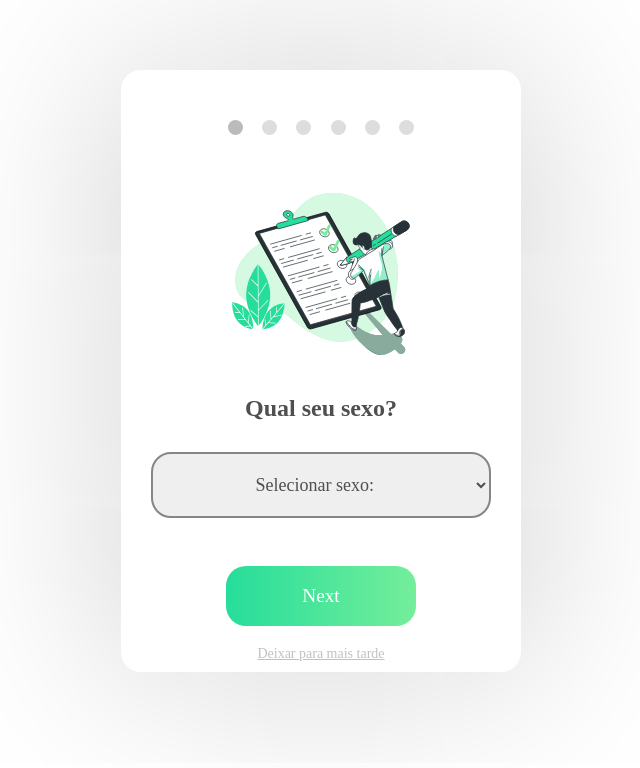
After one commit to victorhtanaka/Garssum, a PHP site: page /form.html in a window 1280 px wide. The commit adds this page. Shown: the top 768 px of the page, without its empty margins (319-959 px from the left). Run offline with PHP 8.4, Linux system fonts and the light colour scheme; some web fonts are replaced.

Commit message:
awawgseg

```diff
--- /dev/null
+++ b/CSS/form.css
@@ -0,0 +1,162 @@
+@font-face {
+  font-family: "GalakRound";
+  src: url('../GalakRound/GalakRound-Light.ttf') format("truetype");
+  font-style: normal;
+  font-weight: 300;
+}
+
+@font-face {
+  font-family: "GalakRound";
+  src: url('../GalakRound/GalakRound-Medium.ttf') format("truetype");
+  font-style: normal;
+  font-weight: 500;
+}
+
+@font-face {
+  font-family: "GalakRound";
+  src: url('../GalakRound/GalakRound-GalakProThin.ttf') format("truetype");
+  font-style: normal;
+  font-weight: 200;
+}
+
+@font-face {
+  font-family: "GalakRound";
+  src: url('../GalakRound/GalakRound-GalakProRegular.ttf') format("truetype");
+  font-style: normal;
+  font-weight: 400;
+}
+
+* {
+    font-family: "GalakRound";
+    text-decoration: none;
+}
+
+#postreg {
+    display: flex;
+    flex-direction: column;
+    row-gap: 20px;
+    background-color: #ffffff;
+    margin: 70px auto;
+    padding: 10px;
+    width: 30%;
+    min-width: 300px;
+    border-radius: 20px;
+    box-shadow: 0px 0px 200px 0px rgba(0, 0, 0, 0.20);
+}
+
+/* Style the input fields */
+input {
+  padding: 10px;
+  width: 100%;
+  font-size: 17px;
+  font-family: Raleway;
+  border: 1px solid #aaaaaa;
+}
+
+/* Mark input boxes that gets an error on validation: */
+input.invalid {
+  background-color: #ffdddd;
+}
+
+div {
+    display: flex;
+    justify-content: center;
+    column-gap: 4%;
+}
+
+select {
+    font-size: 18px;
+    padding: 20px 26%;
+    border-radius: 20px;
+    border-width: 2px;
+    border-color: #4F4F4F;;
+    border-color: #868686;
+    color: #4F4F4F;
+}
+
+option {
+    font-weight: 400;
+    font-size: 18px;
+    padding: 20px 26%;
+}
+
+h1 {
+    color: #4F4F4F;
+}
+
+a {
+    font-size: 14px;
+    font-weight: 200;
+    color: #C1C1C1;
+    text-decoration: underline;
+}
+
+.img {
+    display: flex;
+    justify-content: center;
+}
+
+.tab {
+    row-gap: 10px;
+    flex-direction: column;
+    align-items: center;
+    display: none;
+}
+
+.step {
+  height: 15px;
+  width: 15px;
+  margin: 0 2px;
+  background-color: #bbbbbb;
+  border: none;
+  border-radius: 20px;
+  display: inline-block;
+  opacity: 0.5;
+}
+
+/* Mark the active step: */
+.step.active {
+  opacity: 1;
+}
+
+/* Mark the steps that are finished and valid: */
+.step.finish {
+  background-color: #04AA6D;
+}
+
+.next button {
+    color: #fff;
+    font-size: 1.2em;
+    font-weight: 400;
+    padding: 1em 4em;
+    border-radius: 20px;
+    border: none;
+    background: linear-gradient(90deg, #26DD9B 0%, #74EE9B 100%);
+}
+
+.kgp {
+    width: 80px;
+    height: 10px;
+    vertical-align: middle;
+    display: flex;
+    align-items:center;
+    justify-content:center;
+    margin-left: 2em;
+    column-gap: 1em;
+}
+
+.kgp input {
+    text-align: center;
+    font-size: 20px;
+    height: 0.4em;
+    width: 3.6em;
+    border: none;
+}
+
+.kgp p {
+    font-size: 20px;
+}
+
+a {
+    text-align: center;
+}
--- a/CSS/form1.css
+++ b/CSS/form1.css
@@ -24,6 +24,11 @@
   src: url('../GalakRound/GalakRound-GalakProRegular.ttf') format("truetype");
   font-style: normal;
   font-weight: 400;
+}
+
+.illust {
+  display: flex;
+  justify-content: center;
 }
 
 :root {
--- /dev/null
+++ b/form.html
@@ -0,0 +1,110 @@
+<!DOCTYPE html>
+<html lang="en">
+<head>
+    <meta charset="UTF-8">
+    <meta name="viewport" content="width=device-width, initial-scale=1.0">
+    <link rel="stylesheet" href="../CSS/form.css">
+    <script src="form.js" defer></script>
+    <title>Formulário</title>
+</head>
+<body>
+    <section>
+        <form id="postreg" action="">
+
+            <div class="balls" style="text-align:center;margin-top:40px;">
+                <span class="step"></span>
+                <span class="step"></span>
+                <span class="step"></span>
+                <span class="step"></span>
+                <span class="step"></span>
+                <span class="step"></span>
+            </div><br>
+
+
+            <div class="img">
+                <img src="images/formillust.svg" alt="">
+            </div>
+
+
+            <div class="tab">
+                <h1>Qual seu sexo?</h1>
+                <select>
+                    <option value="0">Selecionar sexo:</option>
+                    <option data-icon="images/masc.svg" value="1" oninput="this.className = ''">Masculino</option>
+                    <option value="2" oninput="this.className = ''">Feminino</option>
+                </select>
+                <br>
+            </div>
+
+
+
+            <div class="tab">
+                <h1>Qual seu objetivo?</h1>
+                <select>
+                    <option value="0">Selecionar objetivo:</option>
+                    <option value="1" oninput="this.className = ''">Emagrecer</option>
+                    <option value="2" oninput="this.className = ''">Ganhar peso</option>
+                    <option value="3" oninput="this.className = ''">Manter peso</option>
+                </select>
+                <br>
+            </div>
+
+
+
+            <div class="tab">
+                <h1>Qual seu peso?</h1>
+                <p class="kgp"><input placeholder="Seu peso" oninput="this.className = ''">KG</p>
+                <img src="images/kg.svg" alt="">
+                <img src="images/libra.svg" alt="">
+                <br>
+            </div>
+
+
+            <div class="tab">
+                <h1>Qual sua altura?</h1>
+                <p><input placeholder="Seu peso" oninput="this.className = ''">CM</p>
+                <img src="images/kg.svg" alt="">
+                <img src="images/ruler.svg" alt="">
+                <br>
+            </div>
+
+
+            <div class="tab">
+                <h1>Qual seu nível de atividades físicas?</h1>
+                <select>
+                    <option value="0">Selecionar nível:</option>
+                    <option value="1" oninput="this.className = ''">Leve</option>
+                    <option value="2" oninput="this.className = ''">Moderado</option>
+                    <option value="3" oninput="this.className = ''">Intenso</option>
+                </select><br>
+
+            </div>
+
+
+            <div class="tab">
+                <h1>Qual seu objetivo?</h1>
+                <select>
+                    <option value="0">Selecionar objetivo:</option>
+                    <option value="1" oninput="this.className = ''">Emagrecer</option>
+                    <option value="2" oninput="this.className = ''">Ganhar peso</option>
+                    <option value="3" oninput="this.className = ''">Manter peso</option>
+                </select><br>
+
+            </div>
+
+
+            <div class="next" style="overflow:auto;">
+                <div class="nextoptions" style="float:right;">
+                    <button type="button" id="prevBtn" onclick="nextPrev(-1)">Voltar</button>
+                    <button type="button" id="nextBtn" onclick="nextPrev(1)">Proximo</button>
+                </div>
+            </div>
+
+
+            <a href="/">Deixar para mais tarde</a>
+
+
+        </form>
+    </section>
+</body>
+</html>
--- /dev/null
+++ b/form.js
@@ -0,0 +1,54 @@
+var currentTab = 0;
+showTab(currentTab);
+
+function showTab(n) {
+  var x = document.getElementsByClassName("tab");
+  x[n].style.display = "flex";
+  if (n == 0) {
+    document.getElementById("prevBtn").style.display = "none";
+  } else {
+    document.getElementById("prevBtn").style.display = "inline";
+  }
+  if (n == (x.length - 1)) {
+    document.getElementById("nextBtn").innerHTML = "Submit";
+  } else {
+    document.getElementById("nextBtn").innerHTML = "Next";
+  }
+  fixStepIndicator(n)
+}
+
+function nextPrev(n) {
+  var x = document.getElementsByClassName("tab");
+  if (n == 1 && !validateForm()) return false;
+  x[currentTab].style.display = "none";
+  currentTab = currentTab + n;
+  if (currentTab >= x.length) {
+    document.getElementById("regForm").submit();
+    return false;
+  }
+  showTab(currentTab);
+}
+
+function validateForm() {
+  var x, y, i, valid = true;
+  x = document.getElementsByClassName("tab");
+  y = x[currentTab].getElementsByTagName("input");
+  for (i = 0; i < y.length; i++) {
+    if (y[i].value == "") {
+      y[i].className += " invalid";
+      valid = false;
+    }
+  }
+  if (valid) {
+    document.getElementsByClassName("step")[currentTab].className += " finish";
+  }
+  return valid;
+}
+
+function fixStepIndicator(n) {
+  var i, x = document.getElementsByClassName("step");
+  for (i = 0; i < x.length; i++) {
+    x[i].className = x[i].className.replace(" active", "");
+  }
+  x[n].className += " active";
+}
```
Also changed, not shown: form1.html (+16 -2 lines), form2.html (deleted, +0 -17 lines), images/formillust.svg (added), images/kg.svg (added), images/libra.svg (added), images/masc.svg (added), images/ruler.svg (added).
